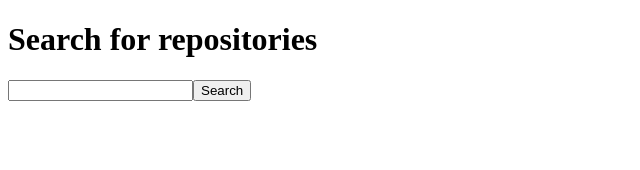
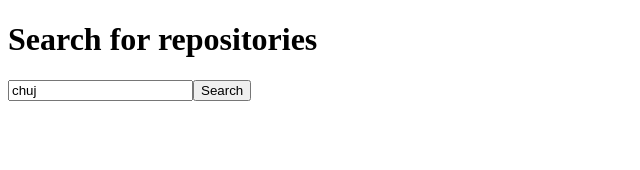
Before and after one commit to konojack/react-typescript-npm-search, a React (Create React App) app: page / in a window 1280 px wide. Shown: the top 170 px of the page, without its empty margins (0-640 px from the left). Built offline with nearby package versions, Linux system fonts and the light colour scheme.

Commit message:
RepositoriesList build

```diff
--- a/src/components/RepositoriesList.tsx
+++ b/src/components/RepositoriesList.tsx
@@ -1,8 +1,21 @@
+import React, { useState } from 'react';
+
 const RepositoriesList: React.FC = () => {
+  const [term, setTerm] = useState<string>('chuj');
+
+  const onFormSubmit = (event: React.FormEvent<HTMLFormElement>) => {
+    event.preventDefault();
+  };
+
   return (
     <div>
-      <form>
-        <input />
+      <form onSubmit={onFormSubmit}>
+        <input
+          value={term}
+          onChange={(e: React.ChangeEvent<HTMLInputElement>) =>
+            setTerm(e.target.value)
+          }
+        />
         <button>Search</button>
       </form>
     </div>
```
